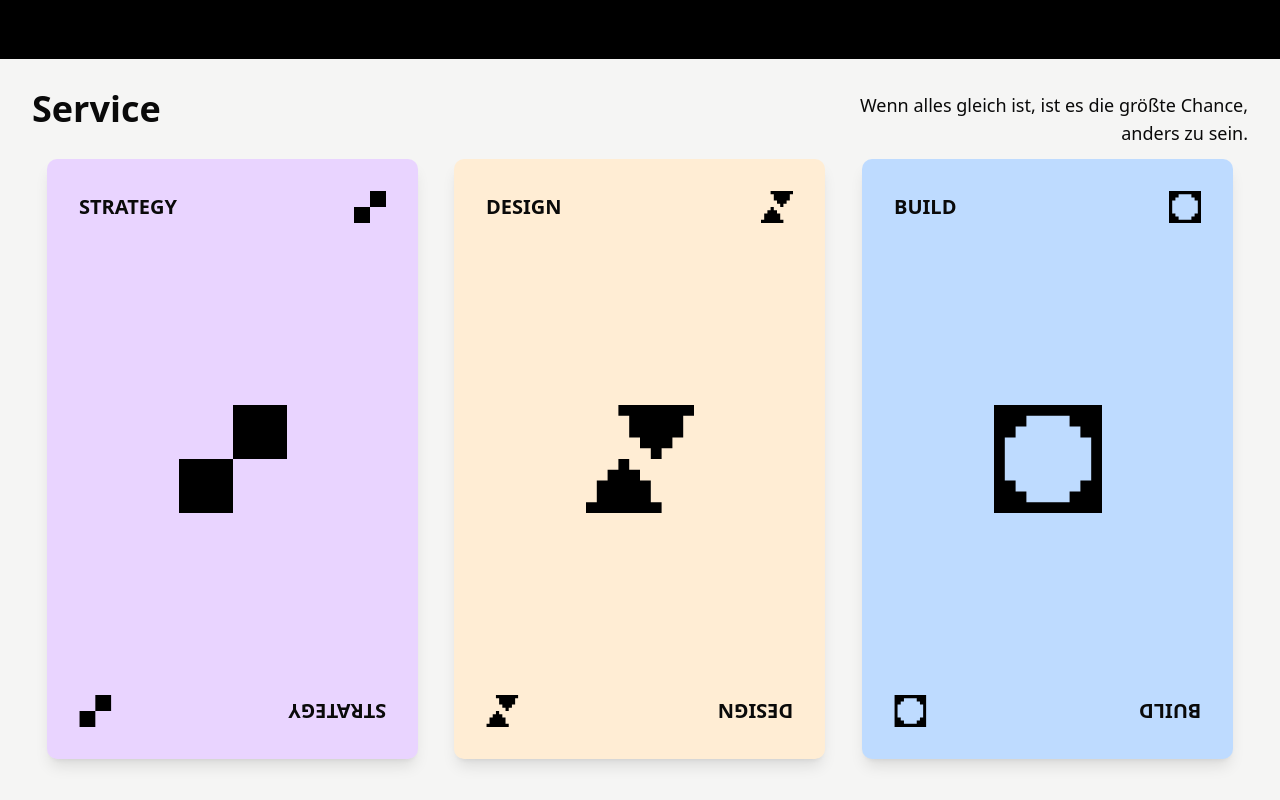
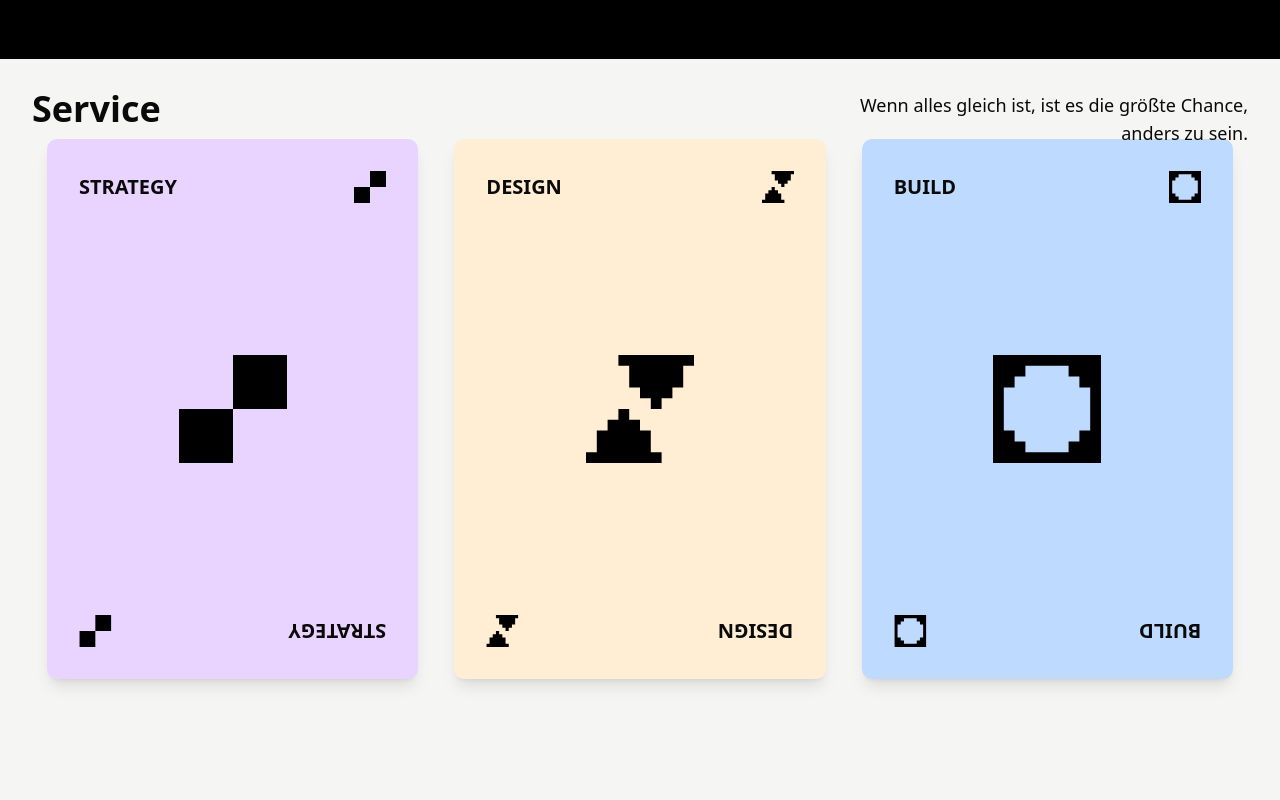
Before and after one commit to imranprof/anivio-portfolio, a Next.js app: page / in a window 1280 px wide. Shown: the part 1840-2640 px from the top of the page. Built offline with nearby package versions, Linux system fonts and the light colour scheme; a web font is replaced by a local one.

Commit message:
feat: add lenis for smoothscroll and modify service,servicecard

```diff
--- a/package.json
+++ b/package.json
@@ -8,10 +8,12 @@
     "start": "next start"
   },
   "dependencies": {
+    "@gsap/react": "^2.1.2",
     "@radix-ui/react-slot": "^1.2.3",
     "class-variance-authority": "^0.7.1",
     "clsx": "^2.1.1",
     "gsap": "^3.13.0",
+    "lenis": "^1.3.11",
     "lucide-react": "^0.544.0",
     "next": "15.5.3",
     "react": "19.1.0",
--- a/src/app/layout.tsx
+++ b/src/app/layout.tsx
@@ -1,8 +1,10 @@
 import type { Metadata } from "next";
 import { Sofia_Sans_Condensed } from "next/font/google";
 import "@/styles/globals.css"
+import 'lenis/dist/lenis.css'
 import Header from "@/components/layout/Header";
 import { Footer } from "@/components/layout/Footer";
+import LenisProviders from "./lenisProviders";
 
 
 export const metadata: Metadata = {
@@ -23,9 +25,11 @@ export default function RootLayout({
   return (
     <html lang="en" className={sofia.variable}>
       <body>
-        <Header />
-        {children}
-        <Footer />
+        <LenisProviders>
+          <Header />
+          {children}
+          <Footer />
+        </LenisProviders>
       </body>
     </html>
   );
--- /dev/null
+++ b/src/app/lenisProviders.tsx
@@ -0,0 +1,29 @@
+"use client";
+
+import { ReactNode, useEffect } from "react";
+import Lenis from 'lenis';
+import gsap from "gsap";
+import { ScrollTrigger } from "gsap/ScrollTrigger";
+
+gsap.registerPlugin(ScrollTrigger);
+
+export default function LenisProviders({ children }: { children: ReactNode }) {
+  useEffect(() => {
+    const lenis = new Lenis({});
+
+    function raf(time: number) {
+      lenis.raf(time);
+      requestAnimationFrame(raf);
+    }
+
+    requestAnimationFrame(raf);
+
+    lenis.on("scroll", ScrollTrigger.update);
+
+    return () => {
+      lenis.destroy();
+    };
+  }, []);
+
+  return <>{children}</>;
+}
--- a/src/components/sections/home/service/Service.tsx
+++ b/src/components/sections/home/service/Service.tsx
@@ -9,7 +9,7 @@ const services = [
       <svg xmlns="http://www.w3.org/2000/svg" viewBox="0 0 20 20" fill="none" aria-hidden="true" className="w-full h-full"><path fill="currentColor" d="M10 0h10v10H10zM0 10h10v10H0z"></path></svg>
 
     ),
-    services: ["Visual Research", "Mitbewerber Analyse", "Wireframes", "Content Mapping", "User Flow", "Konzepte"],
+    services: ["Visual Research", "Mitbewerber Analyse", "Wireframes", "Content Mapping", "User Flow"],
     description:
       "We develop comprehensive strategies that form the foundation of successful digital products. From market research and competitor analysis to user flow optimization and concept development, we ensure every project starts with a solid strategic foundation.",
   },
@@ -26,7 +26,6 @@ const services = [
       "Design System",
       "Animation",
       "Design Support",
-      "Barrierefreies Design",
     ],
     description:
       "Our design expertise spans from corporate websites to comprehensive design systems. We create visually stunning, accessible designs that not only look great but also drive business results and provide exceptional user experiences.",
@@ -41,7 +40,6 @@ const services = [
       "Webflow Entwicklung",
       "Web Animation",
       "Webflow CMS",
-      "Barrierefreie Entwicklung",
       "Technisches SEO",
       "Frontend Support",
     ],
@@ -63,7 +61,7 @@ export function Service() {
 
       {/* Main Content - 3 Large Cards */}
       <div className="h-full w-full flex items-center justify-center px-8 py-20">
-        <div className="grid grid-cols-1 lg:grid-cols-3 gap-9 w-full h-full max-h-[600px]">
+        <div className="grid grid-cols-1 lg:grid-cols-2 xl:grid-cols-3 gap-9 w-full h-full ">
           {services.map((service, index) => (
             <ServiceCard
               key={index}
--- a/src/components/sections/home/service/ServiceCard.tsx
+++ b/src/components/sections/home/service/ServiceCard.tsx
@@ -19,18 +19,46 @@ export function ServiceCard({ id, title, icon, services, description }: ServiceP
 
   return (
     <div
-      className="relative h-full w-full cursor-pointer perspective-1000 min-h-[500px] max-w-[420px]"
+      className="relative h-full w-full cursor-pointer perspective-1000 max-w-[400px] max-h-[540px]"
       onMouseEnter={() => setIsFlipped(true)}
       onMouseLeave={() => setIsFlipped(false)}
     >
       <div
         className={cn(
           "relative w-full h-full transition-transform duration-700 transform-style-preserve-3d",
-          "rotate-y-180",
+          isFlipped && "rotate-y-180",
         )}
       >
         {/* Front Face */}
-        <div className="absolute inset-0 w-full h-full backface-hidden">
+        <div className="absolute inset-0 w-full h-full backface-hidden ">
+          <div className={cn("w-full h-full text-stone-100 rounded-lg shadow-lg p-8",
+            id === 1 && "bg-purple-200", id === 2 && "bg-orange-100",
+            id === 3 && "bg-blue-200"
+          )}>
+            <div className="h-full flex flex-col text-black justify-between">
+              {/* Top Icon and Title */}
+              <div className="flex items-center justify-between mb-8">
+                <h2 className="text-xl font-semibold text-foreground">{title}</h2>
+                <div className="w-8 h-8">{icon}</div>
+              </div>
+
+              {/* Service List */}
+              <div className="flex items-center justify-center">
+                <div className="w-[108px] h-[108px]">
+                  {icon}
+                </div>
+              </div>
+
+              {/* Bottom Icon and Title (Rotated) */}
+              <div className="flex items-center justify-between mt-8 rotate-180">
+                <span className="text-xl font-semibold text-foreground">{title}</span>
+                <div className="w-8 h-8">{icon}</div>
+              </div>
+            </div>
+          </div>
+        </div>
+        {/* Back Face */}
+        <div className="absolute inset-0 w-full h-full backface-hidden rotate-y-180">
           <div className="w-full h-full bg-stone-50 rounded-lg p-8 border border-stone-200 shadow-sm">
             <div className="h-full flex flex-col">
               {/* Top Icon and Title */}
@@ -57,34 +85,6 @@ export function ServiceCard({ id, title, icon, services, description }: ServiceP
           </div>
         </div>
 
-        {/* Back Face */}
-        <div className="absolute inset-0 w-full h-full backface-hidden rotate-y-180">
-          <div className={cn("w-full h-full text-stone-100 rounded-lg shadow-lg p-8",
-            id === 1 && "bg-purple-200", id === 2 && "bg-orange-100",
-            id === 3 && "bg-blue-200"
-          )}>
-            <div className="h-full flex flex-col text-black justify-between">
-              {/* Top Icon and Title */}
-              <div className="flex items-center justify-between mb-8">
-                <h2 className="text-xl font-semibold text-foreground">{title}</h2>
-                <div className="w-8 h-8">{icon}</div>
-              </div>
-
-              {/* Service List */}
-              <div className="flex items-center justify-center">
-                <div className="w-[108px] h-[108px]">
-                  {icon}
-                </div>
-              </div>
-
-              {/* Bottom Icon and Title (Rotated) */}
-              <div className="flex items-center justify-between mt-8 rotate-180">
-                <span className="text-xl font-semibold text-foreground">{title}</span>
-                <div className="w-8 h-8">{icon}</div>
-              </div>
-            </div>
-          </div>
-        </div>
       </div>
     </div>
   )
```
Also changed, not shown: 1 other file (tests, documents, lock files or other folders).
